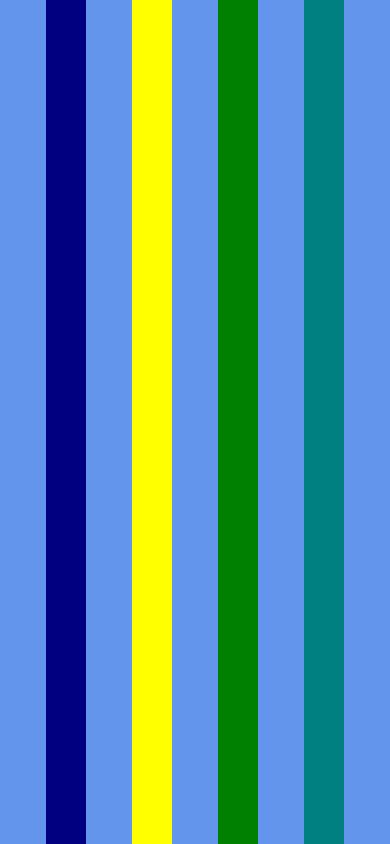
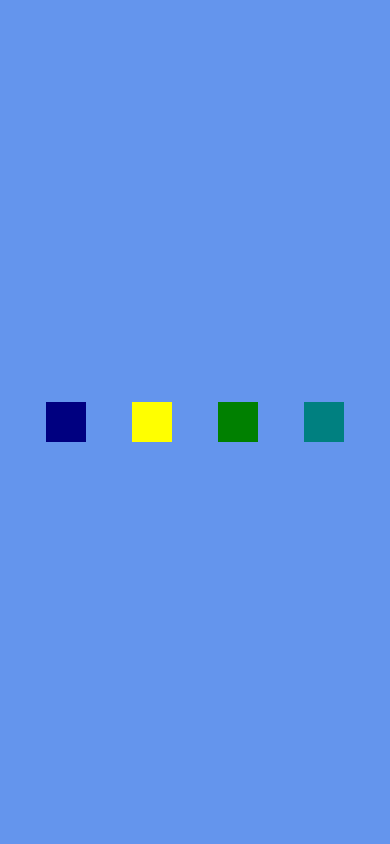
Before and after one commit to jcarlosj/React-Native-Layouts-U-JPdTV, a React Native app: screen / in a window 390 px wide. Built offline with nearby package versions, Linux system fonts and the light colour scheme.

Commit message:
[+] Component > App: Alineando contenido de los Layouts

```diff
--- a/App.js
+++ b/App.js
@@ -20,7 +20,8 @@ const styles = StyleSheet.create({
         backgroundColor: 'cornflowerblue',
         flex: 1,                         //  Si el padre no se extiende los hijos tampoco
         flexDirection: 'row',
-        justifyContent: 'space-evenly'
+        justifyContent: 'space-evenly',
+        alignItems: "center"            //  Por defecto trae 'stretch'
     },
     box1: {
         backgroundColor: 'navy',
```
